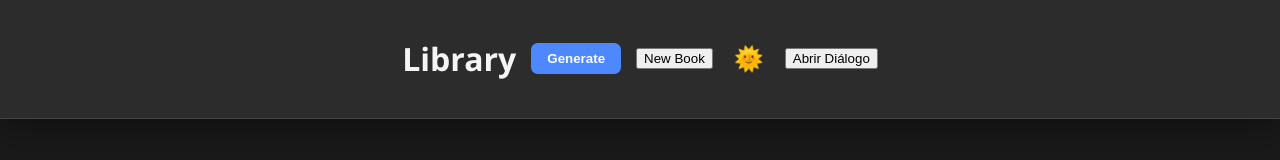
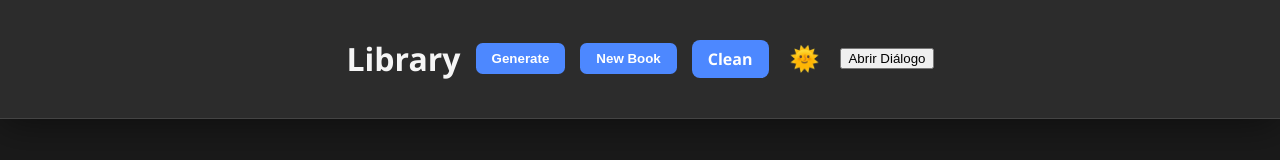
Before and after one commit to romajuanmanuel/prototypes, a plain HTML site: page index.html in a window 1280 px wide. Both pictures are taken after a click on the button "Cambiar tema". Drawn offline with Linux system fonts and the light colour scheme.

Commit message:
feat: clean button

```diff
--- a/index.html
+++ b/index.html
@@ -14,7 +14,8 @@
 
       <h1>Library</h1>
       <button id="btnSaludar">Generate</button>
-      <button id="newBook">New Book</button>
+      <button id="newBookBtn">New Book</button>
+      <div id="cleanBtn">Clean</div>
       <button id="toggleTheme" aria-label="Cambiar tema">🌙</button>
       <!-- Botón para abrir el diálogo -->
       <button id="openDialogBtn">Abrir Diálogo</button>
--- a/new.js
+++ b/new.js
@@ -20,6 +20,9 @@ function addBookToLibrary(title, author, pages, hasRead) {
         library.push(newBook);
     }
 }
+/****** CLEAN FUNCTION ***********/
+
+
 
 /****** FUNCIÓN PARA RENDERIZAR ***********/
 function renderLibraryCards(booksArray) {
--- a/styles.css
+++ b/styles.css
@@ -32,7 +32,7 @@ html, body {
   box-shadow: 0px 4px 40px rgba(0, 0, 0, 0.1);
 }
 
-#btnSaludar,#newBookBtn{
+#btnSaludar,#newBookBtn,#cleanBtn {
   background-color: #a3c4f3;
   color: #fff;
   border: none;
@@ -41,7 +41,7 @@ html, body {
   font-weight: bold;
   transition: background-color 0.3s ease;}
 
-#btnSaludar,#newBookBtn:hover{
+#btnSaludar,#newBookBtn,#cleanBtn:hover{
   cursor: pointer;
   background-color: #85a8e0;
 }
@@ -119,13 +119,15 @@ body.dark .header {
 }
 
 body.dark #btnSaludar,
-body.dark #newBookBtn {
+body.dark #newBookBtn,
+body.dark #cleanBtn {
   background-color: #4d88ff;
   color: #ffffff;
 }
 
 body.dark #btnSaludar:hover,
-body.dark #newBookBtn:hover {
+body.dark #newBookBtn:hover,
+body.dark #cleanBtn:hover  {
   background-color: #3366cc;
 }
 
```
